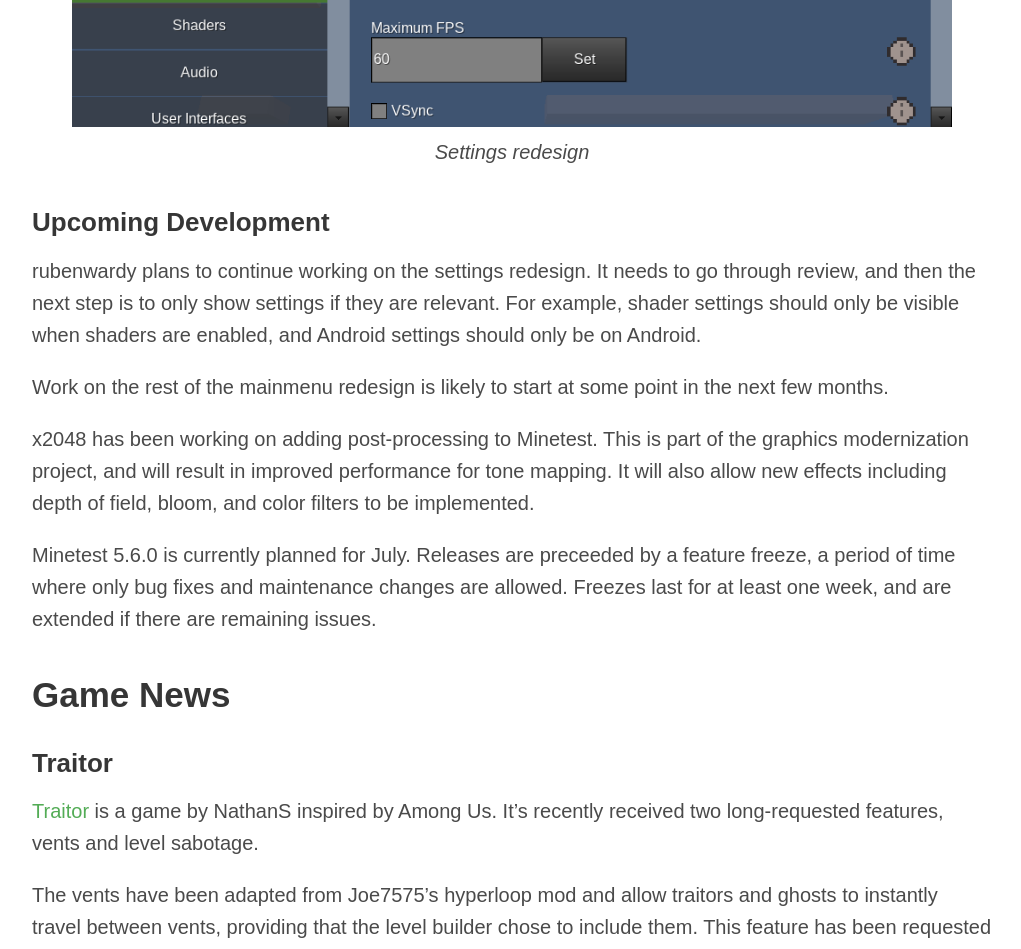
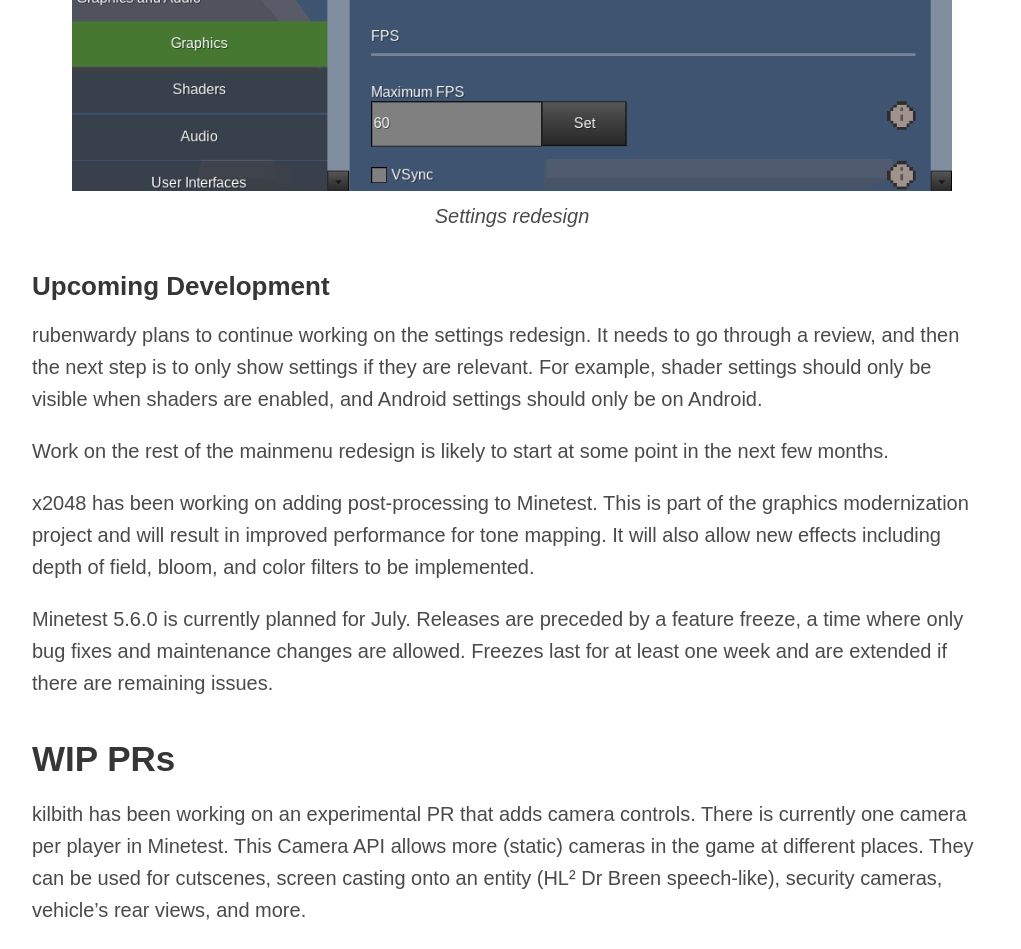
Before and after one commit to minetest/blog, a Jekyll site: the page built from _posts/2022-07-01-June.md, in a window 1280 px wide and 1400 px high, scrolled down 1647 px. Shown: the top 949 px of the window, without its empty margins (128-1149 px from the left). Built offline with Jekyll 4.4.1, drawn with Linux system fonts in a browser that asks for light colours; some of the changed text lies outside the part shown.

Commit message:
add kilbiths contributions and fix mistakes, add more info

```diff
--- a/_posts/2022-07-01-June.md
+++ b/_posts/2022-07-01-June.md
@@ -5,16 +5,16 @@
   - MisterE
   - rubenwardy
   - NathanS
+  - ExeVirus
+  - kilbith
 description: >
-  Mapgen Work, Main Menu Redesign
+  Engine Work, Main Menu Redesign
 image: /static/blog/2022_June/exile_rings.png
 tags:
   - this_month
 ---
 
-This month, we have progress on a settings GUI redesign, post-processing effects,
-and 5.6.0's release. Exile and Traitor have received updates, and more news from
-our modding and server community.
+This month, Rubenwardy has been working on a settings redesign, and x2048 has been working on adding post-processing to Minetest. Traitor has received two long-requested features, and Exile was updated with giant rings as well as gameplay features. Additionally, the Minetest Modding Book has a new chapter available on mods/games translation support.
 
 <!-- more -->
 
@@ -46,7 +46,7 @@
 ### Upcoming Development
 
 rubenwardy plans to continue working on the settings redesign. It needs to go
-through review, and then the next step is to only show settings if they are
+through a review, and then the next step is to only show settings if they are
 relevant. For example, shader settings should only be visible when shaders are
 enabled, and Android settings should only be on Android.
 
@@ -54,14 +54,26 @@
 the next few months.
 
 x2048 has been working on adding post-processing to Minetest. This is part
-of the graphics modernization project, and will result in improved performance
+of the graphics modernization project and will result in improved performance
 for tone mapping. It will also allow new effects including depth of field, bloom,
 and color filters to be implemented.
 
-Minetest 5.6.0 is currently planned for July. Releases are preceeded by a
-feature freeze, a period of time where only bug fixes and maintenance changes
-are allowed. Freezes last for at least one week, and are extended if there are
+Minetest 5.6.0 is currently planned for July. Releases are preceded by a
+feature freeze, a time where only bug fixes and maintenance changes
+are allowed. Freezes last for at least one week and are extended if there are
 remaining issues.
+
+
+## WIP PRs
+kilbith has been working on an experimental PR that adds camera controls. There
+is currently one camera per player in Minetest. This Camera API allows more
+(static) cameras in the game at different places. They can be used for
+cutscenes, screen casting onto an entity (HL² Dr Breen speech-like), security
+cameras, vehicle's rear views, and more.
+
+Here is a demo:
+
+{% include youtube.html id="jrxcztUFLjc" %}
 
 
 ## Game News <a name="games"></a>
@@ -76,7 +88,7 @@
 ghosts to instantly travel between vents, providing that the level builder chose
 to include them. This feature has been requested for over a year.
 
-Level sabotage, whilst still a work-in-progress, is now available. Currently,
+Level sabotage, while still WIP, is now available. Currently,
 there is only one node that can be sabotaged by the traitor: the switch. Level
 designers can choose how long the players have to repair the sabotaged node, and
 whether repairing or failing to repair the node should result in the match
@@ -135,7 +147,7 @@
 ### From A.E.S. Minigames
 <sub>minetest.eticadigitale.org:30010</sub>
 
-The winner of the last blockleague tournament was team Horizon. Congrats to the
+The winner of the last Blockleague tournament was team Horizon. Congrats to the
 winners; stay tuned for the next tournament!
 
 ## In Other News <a name="o-news"></a>
```
Also changed, not shown: other parts of _posts/2022-07-01-June.md (+3 -3 lines).
